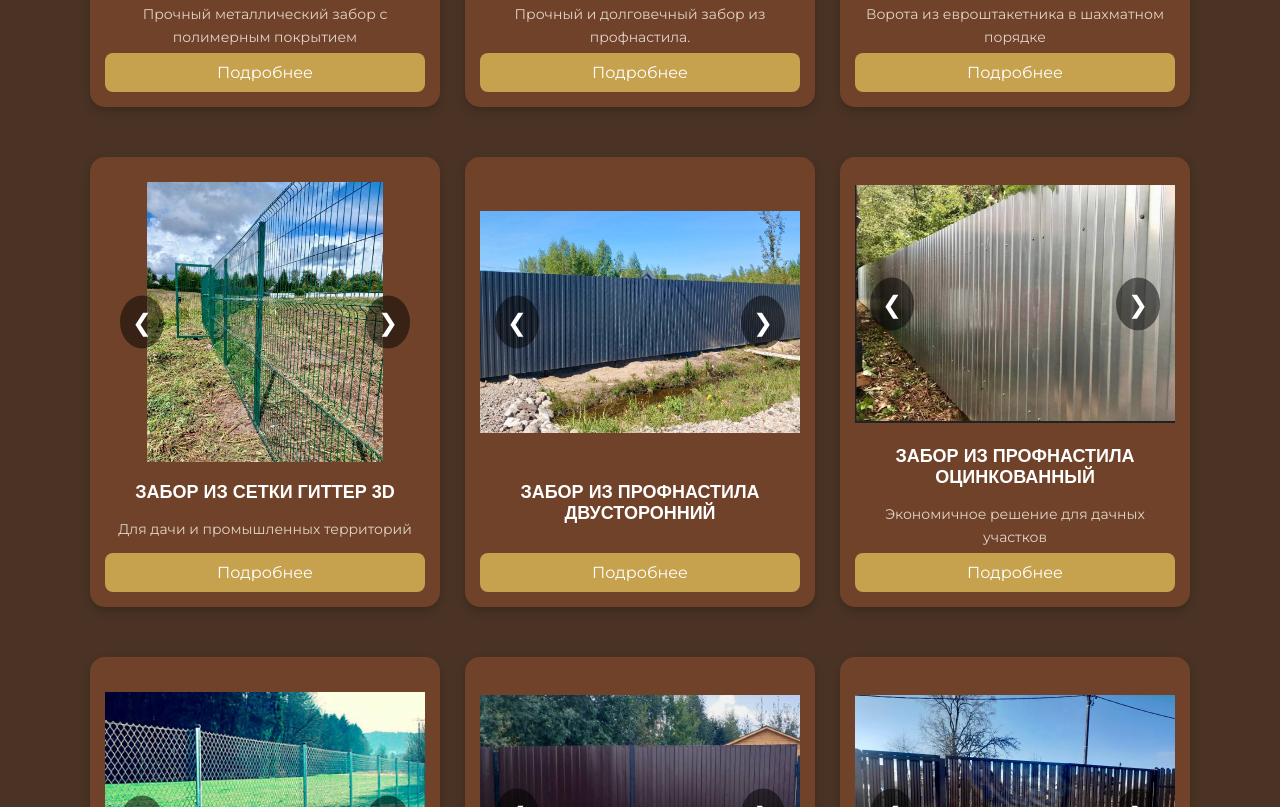
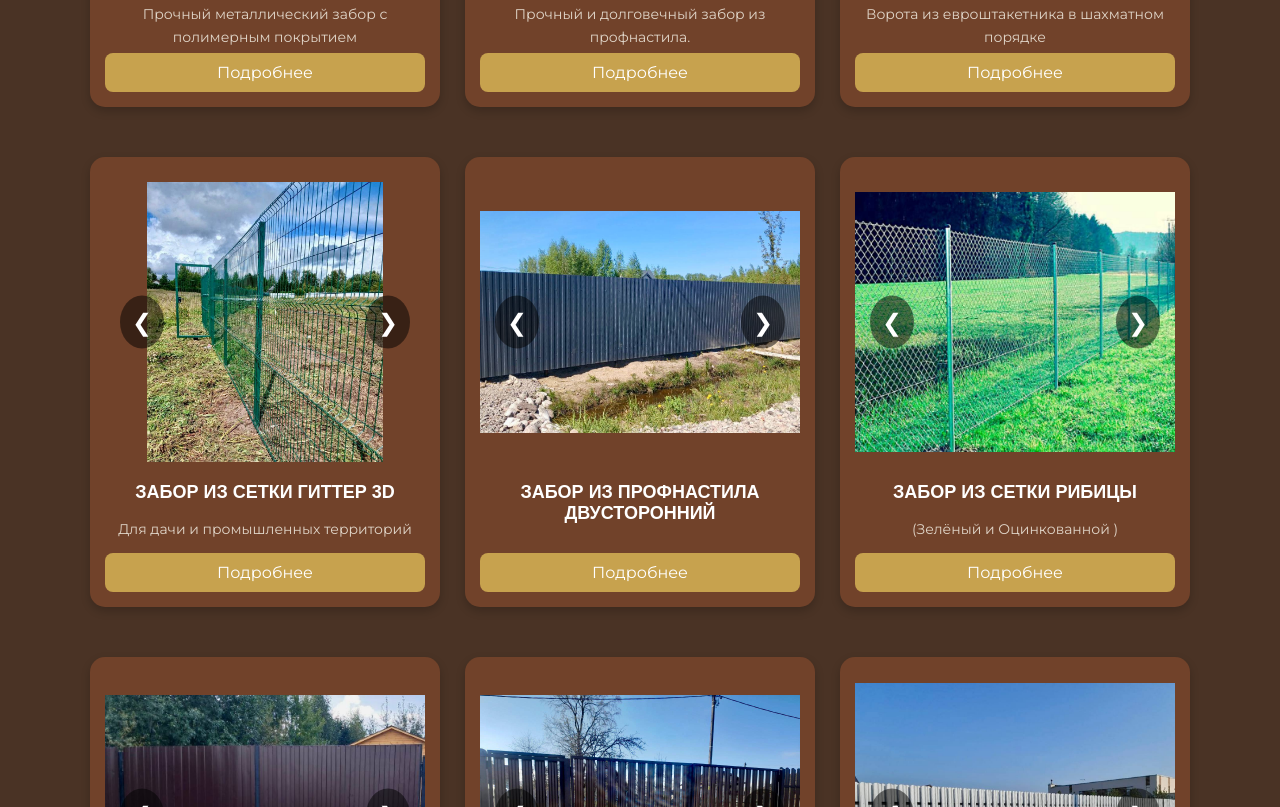
Before and after one commit to Mishana2007/zabor, a plain HTML site: page catalog.html in a window 1280 px wide. Shown: the part 627-1434 px from the top of the page. Drawn offline with Linux system fonts and the light colour scheme.

Commit message:
Update catalog.html

```diff
--- a/catalog.html
+++ b/catalog.html
@@ -162,7 +162,7 @@
                     </button>
                 </div>
 
-                <div class="catalog-item zabor">
+<!--                 <div class="catalog-item zabor">
                     <div class="carousel">
                         <button class="prev">&#10094;</button>
                         <div class="carousel-track">
@@ -183,7 +183,7 @@
                         data-images='["img/прф2.jpg", "img/прф2.jpg"]'>
                         Подробнее
                     </button>
-                </div>
+                </div> -->
 
                 <!-- Аксессуары -->
                 <div class="catalog-item zabor">
```
